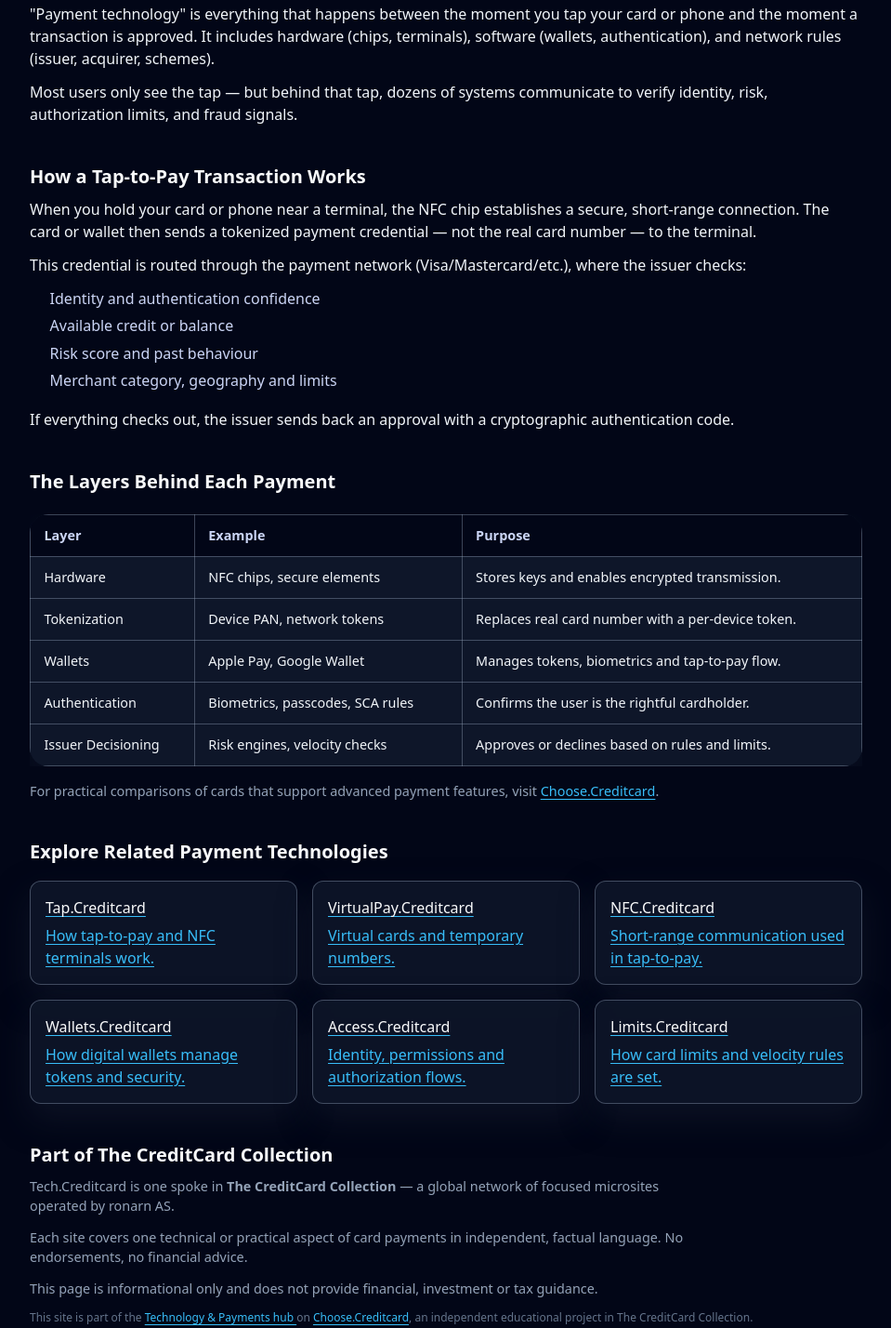
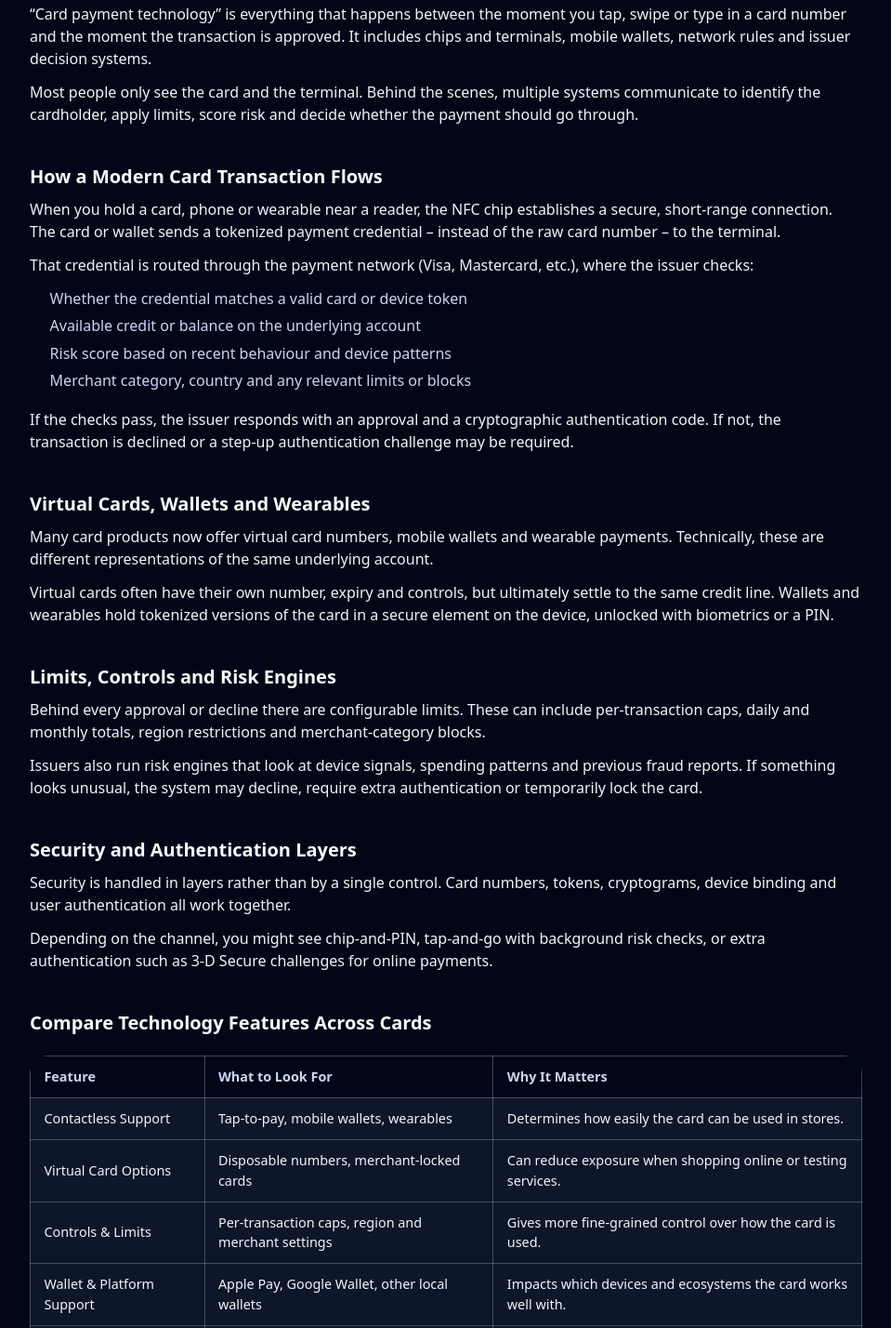
Before and after one commit to ChooseCreditCard/tech.creditcard, a plain HTML site: page index.html in a window 1280 px wide. Shown: the part 503-1931 px from the top of the page at 93% size, without its empty margins (160-1119 px from the left). Drawn offline with nearby package versions, Linux system fonts and the light colour scheme.

Commit message:
Update index.html

```diff
--- a/index.html
+++ b/index.html
@@ -4,22 +4,22 @@
   <meta charset="UTF-8" />
   <meta name="viewport" content="width=device-width, initial-scale=1" />
 
-  <title>Tech.Creditcard – Modern Payment Technology Explained</title>
-  <meta name="description" content="Understand the technology behind modern credit-card payments: NFC, virtual cards, wallets, security layers, identity verification and authorization flows." />
+  <title>Tech.Creditcard – How Card Payment Technology Works</title>
+  <meta name="description" content="Understand the technology behind modern credit-card payments: NFC, tap-to-pay, virtual cards, wallets, security layers and authorization flows. Neutral, educational overview." />
   <meta name="robots" content="index,follow" />
   <link rel="canonical" href="https://tech.creditcard/" />
 
   <!-- Open Graph -->
-  <meta property="og:title" content="Tech.Creditcard – Payment Technology Explained" />
-  <meta property="og:description" content="Clear explanations of tap-to-pay, NFC, virtual cards, mobile wallets, SCA, tokenization and card authorization flows." />
+  <meta property="og:title" content="Tech.Creditcard – Card Payment Technology Explained" />
+  <meta property="og:description" content="Learn how tap-to-pay, NFC, tokenization, wallets and issuer risk engines work together each time you use a credit card." />
   <meta property="og:type" content="website" />
   <meta property="og:url" content="https://tech.creditcard/" />
   <meta property="og:image" content="https://choose.creditcard/preview.png?utm_source=tech.creditcard&utm_medium=referral&utm_campaign=og_image" />
 
   <!-- Twitter -->
   <meta name="twitter:card" content="summary_large_image" />
-  <meta name="twitter:title" content="Tech.Creditcard – Payment Technology Explained" />
-  <meta name="twitter:description" content="Learn how card networks, tokenization, wallets and NFC terminals work behind the scenes." />
+  <meta name="twitter:title" content="Tech.Creditcard – Card Payment Technology Explained" />
+  <meta name="twitter:description" content="Neutral explanations of NFC, tap-to-pay, virtual cards, wallets, limits and authentication in modern card systems." />
   <meta name="twitter:image" content="https://choose.creditcard/preview.png?utm_source=tech.creditcard&utm_medium=referral&utm_campaign=twitter_image" />
 
   <!-- GA4 -->
@@ -34,7 +34,7 @@
   <!-- Tailwind for utility classes -->
   <script src="https://cdn.tailwindcss.com"></script>
 
-  <!-- Minisite shared styles -->
+  <!-- Your shared minisite styles -->
   <link rel="stylesheet" href="./styles.css" />
 </head>
 <body class="bg-slate-950 text-slate-100">
@@ -44,13 +44,13 @@
         <div class="cc-logo">CC</div>
         <div class="brand-text">
           <div class="brand-title">Tech.Creditcard</div>
-          <div class="brand-subtitle">Payment Technology Explained</div>
+          <div class="brand-subtitle">Card Payment Technology Explained</div>
         </div>
       </div>
       <nav class="nav-links" aria-label="Page navigation">
         <a href="#overview">Overview</a>
-        <a href="#mechanics">Technology</a>
-        <a href="#compare">Layers</a>
+        <a href="#mechanics">How It Works</a>
+        <a href="#compare">Compare</a>
       </nav>
     </div>
   </header>
@@ -68,81 +68,100 @@
       <div class="hero-content">
         <h1>The Technology Behind Modern Credit-Card Payments</h1>
         <p class="hero-lead">
-          From NFC chips to encrypted tokens, modern card payments rely on multiple security and identity layers. This page explains the core technology in simple language — not financial advice.
+          From NFC chips to encrypted tokens, modern card payments rely on multiple technical layers. This page explains the core building blocks – hardware, wallets, tokens and limits – in simple, neutral language.
         </p>
         <a class="cta" href="https://choose.creditcard/technology/?utm_source=tech.creditcard&utm_medium=referral&utm_campaign=hero_cta">
-          Explore the Technology & Payments hub
+          Explore the Technology &amp; Payments hub
         </a>
       </div>
     </section>
 
-    <!-- Overview -->
+    <!-- Content sections -->
     <section id="overview" class="section">
-      <h2>What Counts as “Card Technology”?</h2>
-      <p>"Payment technology" is everything that happens between the moment you tap your card or phone and the moment a transaction is approved. It includes hardware (chips, terminals), software (wallets, authentication), and network rules (issuer, acquirer, schemes).</p>
-      <p>Most users only see the tap — but behind that tap, dozens of systems communicate to verify identity, risk, authorization limits, and fraud signals.</p>
+      <h2>What Is Card Payment Technology?</h2>
+      <p>“Card payment technology” is everything that happens between the moment you tap, swipe or type in a card number and the moment the transaction is approved. It includes chips and terminals, mobile wallets, network rules and issuer decision systems.</p>
+      <p>Most people only see the card and the terminal. Behind the scenes, multiple systems communicate to identify the cardholder, apply limits, score risk and decide whether the payment should go through.</p>
     </section>
 
-    <!-- Mechanics -->
     <section id="mechanics" class="section">
-      <h2>How a Tap-to-Pay Transaction Works</h2>
-      <p>When you hold your card or phone near a terminal, the NFC chip establishes a secure, short-range connection. The card or wallet then sends a tokenized payment credential — not the real card number — to the terminal.</p>
-      <p>This credential is routed through the payment network (Visa/Mastercard/etc.), where the issuer checks:</p>
+      <h2>How a Modern Card Transaction Flows</h2>
+      <p>When you hold a card, phone or wearable near a reader, the NFC chip establishes a secure, short-range connection. The card or wallet sends a tokenized payment credential – instead of the raw card number – to the terminal.</p>
+      <p>That credential is routed through the payment network (Visa, Mastercard, etc.), where the issuer checks:</p>
 
       <ul class="list">
-        <li>Identity and authentication confidence</li>
-        <li>Available credit or balance</li>
-        <li>Risk score and past behaviour</li>
-        <li>Merchant category, geography and limits</li>
+        <li>Whether the credential matches a valid card or device token</li>
+        <li>Available credit or balance on the underlying account</li>
+        <li>Risk score based on recent behaviour and device patterns</li>
+        <li>Merchant category, country and any relevant limits or blocks</li>
       </ul>
 
-      <p>If everything checks out, the issuer sends back an approval with a cryptographic authentication code.</p>
+      <p>If the checks pass, the issuer responds with an approval and a cryptographic authentication code. If not, the transaction is declined or a step-up authentication challenge may be required.</p>
     </section>
 
-    <!-- Layers table -->
+    <section class="section">
+      <h2>Virtual Cards, Wallets and Wearables</h2>
+      <p>Many card products now offer virtual card numbers, mobile wallets and wearable payments. Technically, these are different representations of the same underlying account.</p>
+      <p>Virtual cards often have their own number, expiry and controls, but ultimately settle to the same credit line. Wallets and wearables hold tokenized versions of the card in a secure element on the device, unlocked with biometrics or a PIN.</p>
+    </section>
+
+    <section class="section">
+      <h2>Limits, Controls and Risk Engines</h2>
+      <p>Behind every approval or decline there are configurable limits. These can include per-transaction caps, daily and monthly totals, region restrictions and merchant-category blocks.</p>
+      <p>Issuers also run risk engines that look at device signals, spending patterns and previous fraud reports. If something looks unusual, the system may decline, require extra authentication or temporarily lock the card.</p>
+    </section>
+
+    <section class="section">
+      <h2>Security and Authentication Layers</h2>
+      <p>Security is handled in layers rather than by a single control. Card numbers, tokens, cryptograms, device binding and user authentication all work together.</p>
+      <p>Depending on the channel, you might see chip-and-PIN, tap-and-go with background risk checks, or extra authentication such as 3-D Secure challenges for online payments.</p>
+    </section>
+
+    <!-- Comparison block -->
     <section id="compare" class="section">
-      <h2>The Layers Behind Each Payment</h2>
+      <h2>Compare Technology Features Across Cards</h2>
       <div class="table-wrap">
         <table class="table">
           <thead>
             <tr>
-              <th>Layer</th>
-              <th>Example</th>
-              <th>Purpose</th>
+              <th>Feature</th>
+              <th>What to Look For</th>
+              <th>Why It Matters</th>
             </tr>
           </thead>
           <tbody>
             <tr>
-              <td>Hardware</td>
-              <td>NFC chips, secure elements</td>
-              <td>Stores keys and enables encrypted transmission.</td>
+              <td>Contactless Support</td>
+              <td>Tap-to-pay, mobile wallets, wearables</td>
+              <td>Determines how easily the card can be used in stores.</td>
             </tr>
             <tr>
-              <td>Tokenization</td>
-              <td>Device PAN, network tokens</td>
-              <td>Replaces real card number with a per-device token.</td>
+              <td>Virtual Card Options</td>
+              <td>Disposable numbers, merchant-locked cards</td>
+              <td>Can reduce exposure when shopping online or testing services.</td>
             </tr>
             <tr>
-              <td>Wallets</td>
-              <td>Apple Pay, Google Wallet</td>
-              <td>Manages tokens, biometrics and tap-to-pay flow.</td>
+              <td>Controls &amp; Limits</td>
+              <td>Per-transaction caps, region and merchant settings</td>
+              <td>Gives more fine-grained control over how the card is used.</td>
             </tr>
             <tr>
-              <td>Authentication</td>
-              <td>Biometrics, passcodes, SCA rules</td>
-              <td>Confirms the user is the rightful cardholder.</td>
+              <td>Wallet &amp; Platform Support</td>
+              <td>Apple Pay, Google Wallet, other local wallets</td>
+              <td>Impacts which devices and ecosystems the card works well with.</td>
             </tr>
             <tr>
-              <td>Issuer Decisioning</td>
-              <td>Risk engines, velocity checks</td>
-              <td>Approves or declines based on rules and limits.</td>
+              <td>Security &amp; Authentication</td>
+              <td>Biometrics, 3-D Secure, alerts and notifications</td>
+              <td>Helps detect misuse and protect against unauthorized transactions.</td>
             </tr>
           </tbody>
         </table>
       </div>
       <p class="small">
-        For practical comparisons of cards that support advanced payment features, visit
-        <a href="https://choose.creditcard/?utm_source=tech.creditcard&utm_medium=referral&utm_campaign=layer_info">Choose.Creditcard</a>.
+        For live product-by-product comparisons of cards with different technology features, visit
+        <a href="https://choose.creditcard/?utm_source=tech.creditcard&utm_medium=referral&utm_campaign=comparison_section">
+          Choose.Creditcard
+        </a>.
       </p>
     </section>
 
@@ -150,37 +169,30 @@
     <section class="section">
       <h2>Explore Related Payment Technologies</h2>
       <div class="cluster-grid">
-
         <a class="cluster-card" href="https://tap.creditcard/?utm_source=tech.creditcard&utm_medium=referral&utm_campaign=cluster_tap">
           <h3>Tap.Creditcard</h3>
-          <p>How tap-to-pay and NFC terminals work.</p>
+          <p>How tap-to-pay and NFC terminals work in practice.</p>
         </a>
-
+        <a class="cluster-card" href="https://nfc.creditcard/?utm_source=tech.creditcard&utm_medium=referral&utm_campaign=cluster_nfc">
+          <h3>NFC.Creditcard</h3>
+          <p>The short-range radio technology behind contactless cards.</p>
+        </a>
         <a class="cluster-card" href="https://virtualpay.creditcard/?utm_source=tech.creditcard&utm_medium=referral&utm_campaign=cluster_virtualpay">
           <h3>VirtualPay.Creditcard</h3>
-          <p>Virtual cards and temporary numbers.</p>
+          <p>Virtual card numbers and controlled online spending.</p>
         </a>
-
-        <a class="cluster-card" href="https://nfc.creditcard/?utm_source=tech.creditcard&utm_medium=referral&utm_campaign=cluster_nfc">
-          <h3>NFC.Creditcard</h3>
-          <p>Short-range communication used in tap-to-pay.</p>
-        </a>
-
         <a class="cluster-card" href="https://wallets.creditcard/?utm_source=tech.creditcard&utm_medium=referral&utm_campaign=cluster_wallets">
           <h3>Wallets.Creditcard</h3>
-          <p>How digital wallets manage tokens and security.</p>
+          <p>Digital wallets, device tokens and biometric unlock.</p>
         </a>
-
-        <a class="cluster-card" href="https://access.creditcard/?utm_source=tech.creditcard&utm_medium=referral&utm_campaign=cluster_access">
-          <h3>Access.Creditcard</h3>
-          <p>Identity, permissions and authorization flows.</p>
+        <a class="cluster-card" href="https://wearable.creditcard/?utm_source=tech.creditcard&utm_medium=referral&utm_campaign=cluster_wearable">
+          <h3>Wearable.Creditcard</h3>
+          <p>Using watches, bands and other devices for payments.</p>
         </a>
-
         <a class="cluster-card" href="https://limits.creditcard/?utm_source=tech.creditcard&utm_medium=referral&utm_campaign=cluster_limits">
           <h3>Limits.Creditcard</h3>
-          <p>How card limits and velocity rules are set.</p>
+          <p>How issuers set, monitor and adjust spending limits.</p>
         </a>
-
       </div>
     </section>
 
@@ -188,13 +200,13 @@
     <section class="section">
       <h2>Part of The CreditCard Collection</h2>
       <p class="small">
-        Tech.Creditcard is one spoke in <strong>The CreditCard Collection</strong> — a global network of focused microsites operated by ronarn AS.
+        Tech.Creditcard is one spoke in <strong>The CreditCard Collection</strong> — a network of focused microsites operated by ronarn AS. Each site explains a single payment concept in clear language and then connects you to independent comparison tools.
       </p>
       <p class="small">
-        Each site covers one technical or practical aspect of card payments in independent, factual language. No endorsements, no financial advice.
+        We do not issue cards. We summarize documentation, highlight technical trade-offs and link to external providers where you can read the full terms yourself.
       </p>
       <p class="small">
-        This page is informational only and does not provide financial, investment or tax guidance.
+        This site is informational only and does not provide financial, investment or tax advice. Always review official documentation and consider seeking independent advice if needed.
       </p>
 
       <!-- Technology hub snippet -->
@@ -211,12 +223,12 @@
 
     <!-- Bottom CTA -->
     <section class="section">
-      <h2>Ready to Explore More Payment Tech?</h2>
+      <h2>Ready to Compare Technology Features Across Cards?</h2>
       <p class="small">
-        Tech.Creditcard explains the building blocks — the hub shows how they connect. Visit the main Technology & Payments hub for deeper guides.
+        Use Tech.Creditcard to understand the mechanics — then go to the main hub to see which cards support contactless, wallets, virtual cards and more.
       </p>
       <a class="cta" href="https://choose.creditcard/technology/?utm_source=tech.creditcard&utm_medium=referral&utm_campaign=bottom_cta">
-        Visit the Technology Hub
+        Go to the Technology &amp; Payments hub
       </a>
     </section>
   </main>
```
